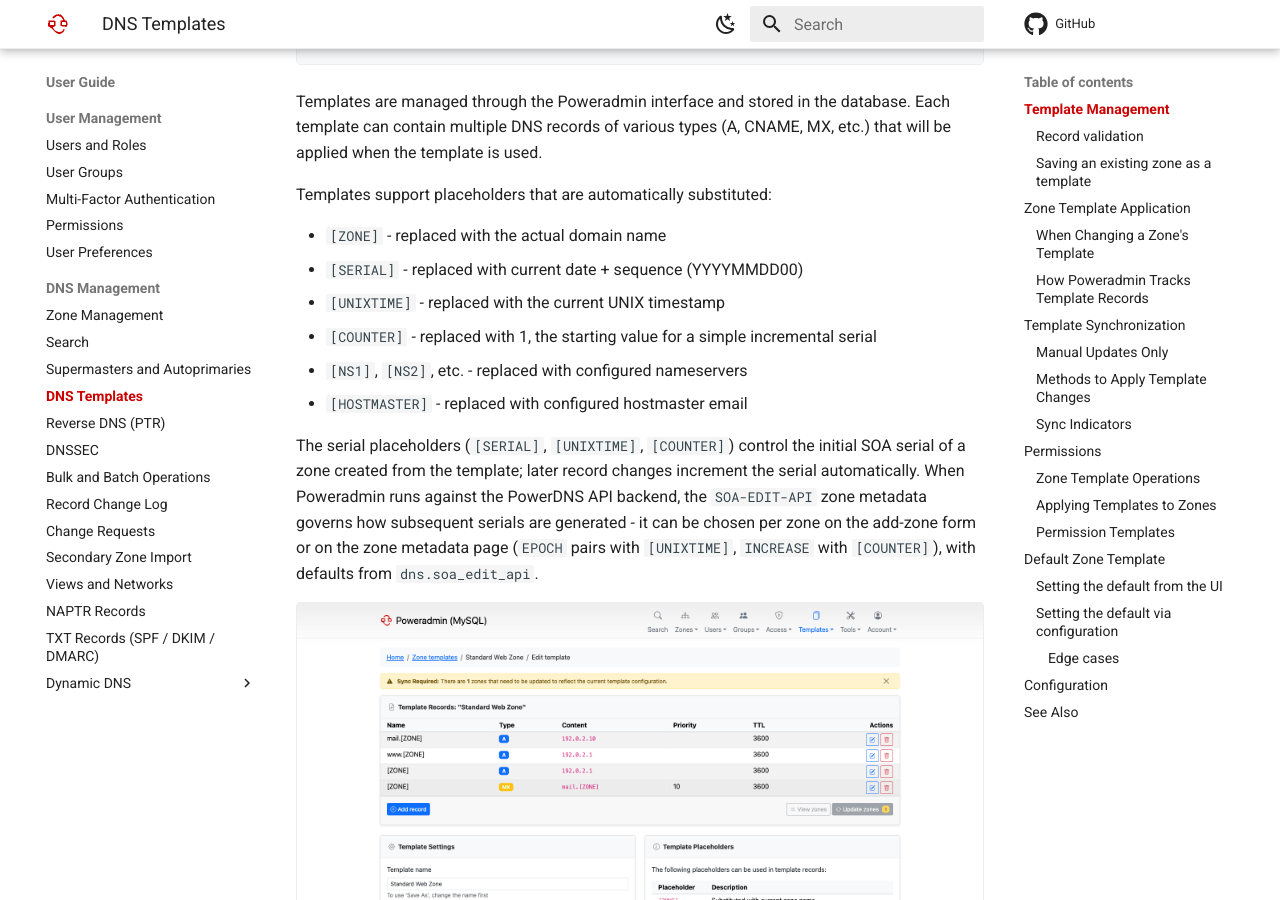
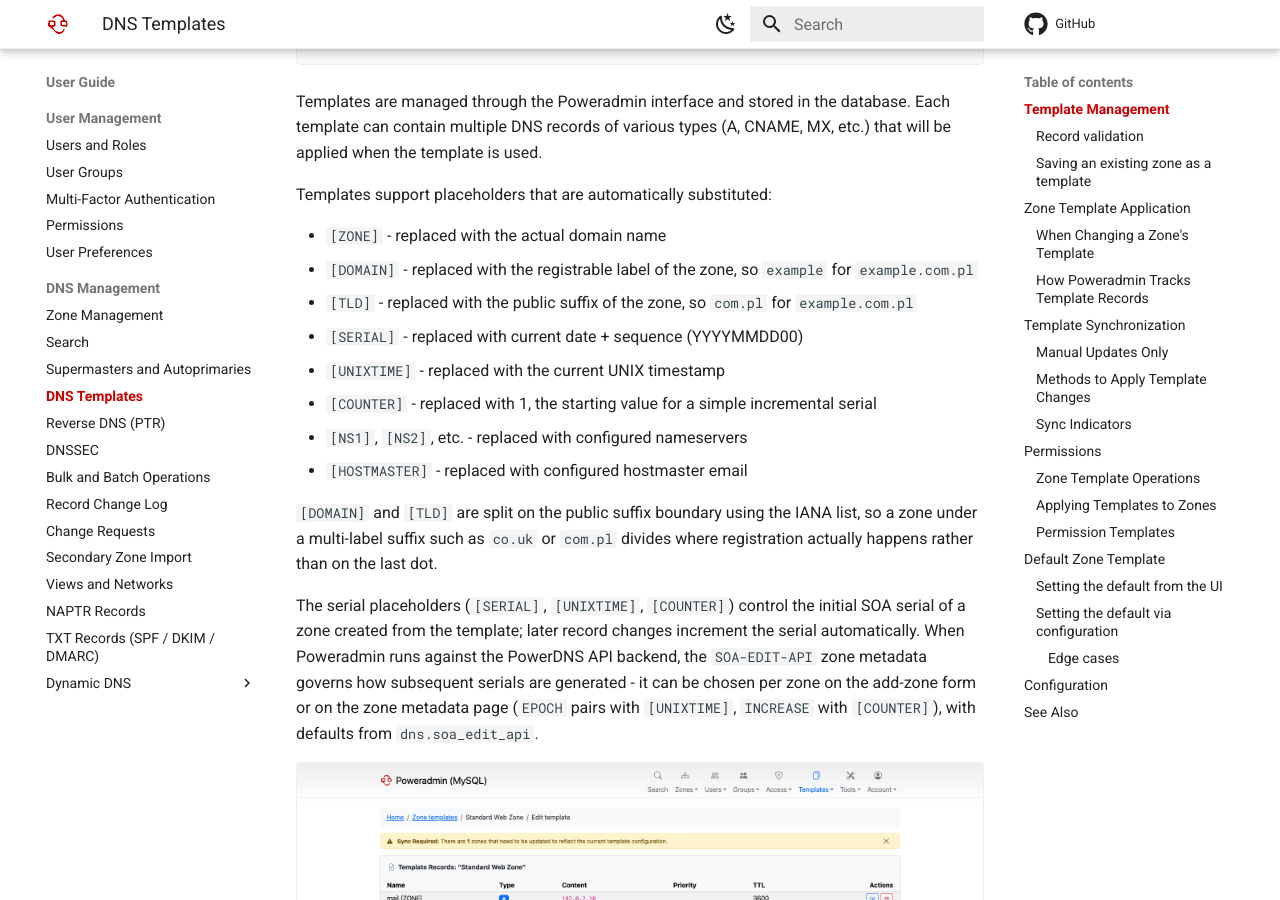
Before and after one commit to poweradmin/poweradmin-docs, an MkDocs documentation site: the page built from docs/user-guide/dns-templates.md, in a window 1280 px wide and 900 px high, scrolled down 700 px. Built offline with MkDocs 1.6.1 and Material for MkDocs 9.7.7, drawn with Linux system fonts in a browser that asks for light colours; comment, search, counter and statistics services are not loaded.

```diff
--- a/docs/user-guide/dns-templates.md
+++ b/docs/user-guide/dns-templates.md
@@ -11,11 +11,15 @@
 Templates support placeholders that are automatically substituted:
 
 - `[ZONE]` - replaced with the actual domain name
+- `[DOMAIN]` - replaced with the registrable label of the zone, so `example` for `example.com.pl`
+- `[TLD]` - replaced with the public suffix of the zone, so `com.pl` for `example.com.pl`
 - `[SERIAL]` - replaced with current date + sequence (YYYYMMDD00)
 - `[UNIXTIME]` - replaced with the current UNIX timestamp
 - `[COUNTER]` - replaced with 1, the starting value for a simple incremental serial
 - `[NS1]`, `[NS2]`, etc. - replaced with configured nameservers
 - `[HOSTMASTER]` - replaced with configured hostmaster email
+
+`[DOMAIN]` and `[TLD]` are split on the public suffix boundary using the IANA list, so a zone under a multi-label suffix such as `co.uk` or `com.pl` divides where registration actually happens rather than on the last dot.
 
 The serial placeholders (`[SERIAL]`, `[UNIXTIME]`, `[COUNTER]`) control the initial SOA serial of a zone created from the template; later record changes increment the serial automatically. When Poweradmin runs against the PowerDNS API backend, the `SOA-EDIT-API` zone metadata governs how subsequent serials are generated - it can be chosen per zone on the add-zone form or on the zone metadata page (`EPOCH` pairs with `[UNIXTIME]`, `INCREASE` with `[COUNTER]`), with defaults from `dns.soa_edit_api`.
 
```
Also changed, not shown: docs/database/schema.md (+28 -0 lines), docs/whats-new/v4.6.0.md (+1 -0 lines).
